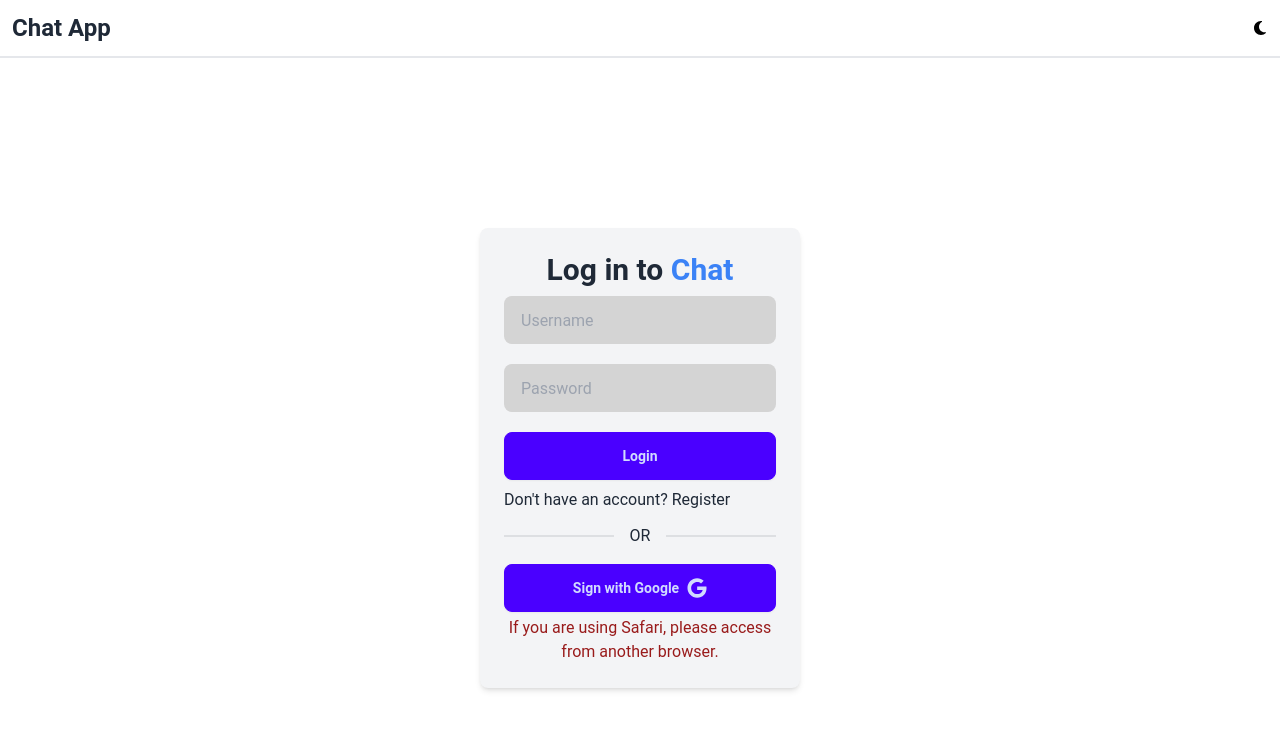
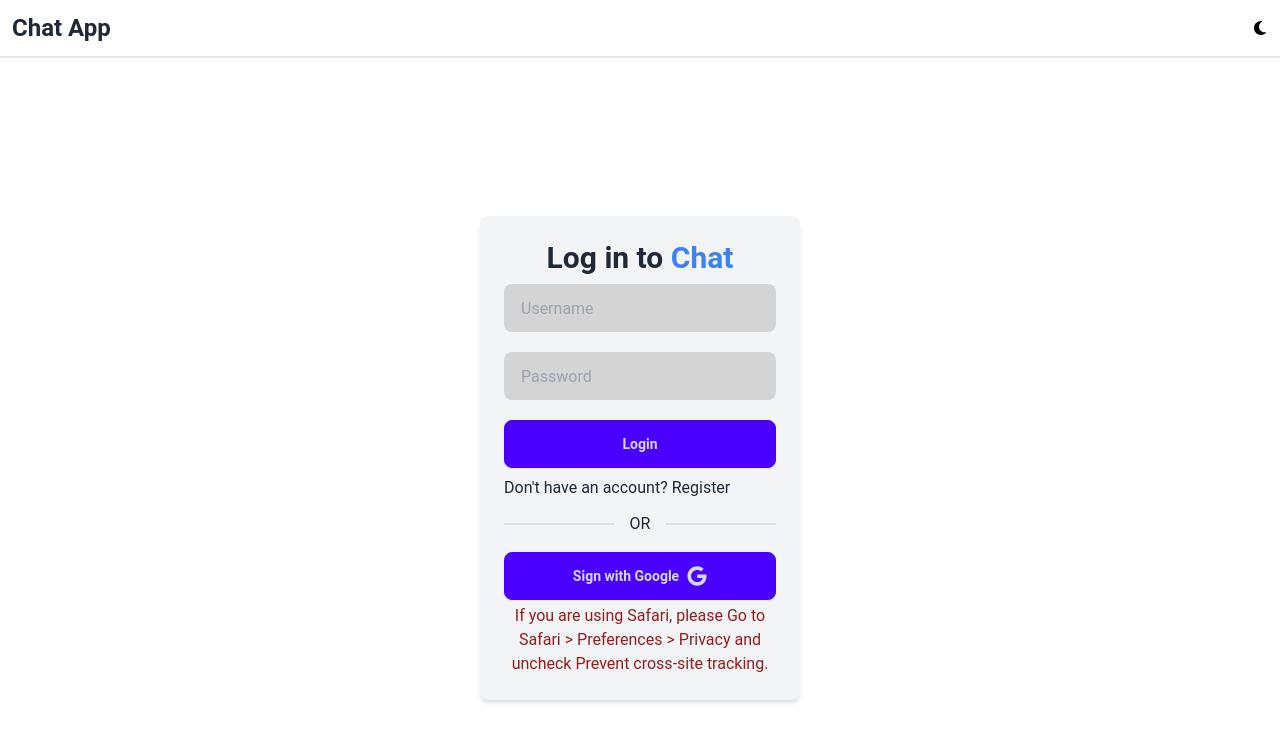
Before and after one commit to yashcrest/MERN-CHAT-APP, a React (Vite) app in the folder frontend/: page / in a window 1280 px wide. Shown: the top 742 px of the page. Built offline with nearby package versions, Linux system fonts and the light colour scheme; no server answers.

Commit message:
msg for safari users

```diff
--- a/frontend/src/components/Pages/Login.jsx
+++ b/frontend/src/components/Pages/Login.jsx
@@ -106,7 +106,9 @@ const Login = () => {
                     <FaGoogle className="text-xl" />
                   </button>
                   <span className="text-red-800 text-center">
-                    If you are using Safari, please access from another browser.
+                    If you are using Safari, please Go to Safari {">"}{" "}
+                    Preferences {">"} Privacy and uncheck Prevent cross-site
+                    tracking.
                   </span>
                 </Form>
               )}
```
